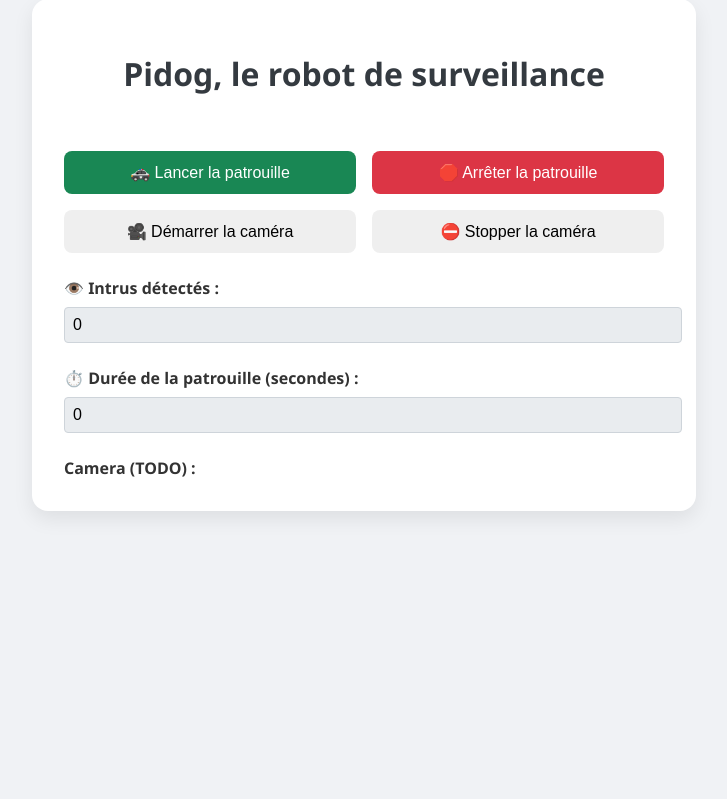
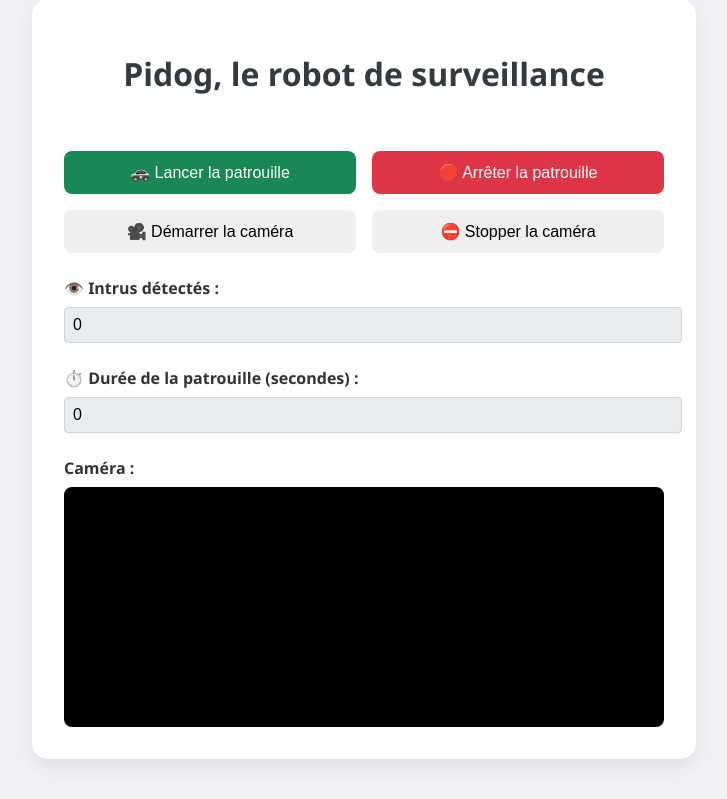
Before and after one commit to Rijenth/pidog_flask, a Flask app: page / in a window 1280 px wide. Shown: the part 41-840 px from the top of the page, without its empty margins (276-1003 px from the left). Before the commit the page ends 556 px from the top, so only its background shows below. Run offline with Flask 3, Linux system fonts and the light colour scheme.

Commit message:
implement-camera

```diff
--- a/templates/index.html
+++ b/templates/index.html
@@ -115,7 +115,13 @@
     </div>
 
     <div class="field-group">
-       <label for="camera">Camera (TODO) :</label>
+      <label for="camera">Caméra :</label>
+      <video
+        id="camera"
+        width="100%"
+        height="240"
+        autoplay playsinline style="border-radius:8px; background:#000;">
+      </video>
     </div>
 
     <div class="info-box" id="infoBox"></div>
@@ -185,33 +191,40 @@
       document.getElementById("intruderCount").value = intruderCount;
     }, 10000);
 
+    let cameraStream = null;
+    const video = document.getElementById('camera');
+
     document.getElementById("cameraBtn").addEventListener("click", async () => {
-      try {
-        const res = await fetch("/send-command", {
-          method: "POST",
-          body: new URLSearchParams({ command: "start-camera" })
-        });
-
-        const text = await res.text();
-        showMessage(text);
-      } catch (err) {
-        showMessage("❌ Erreur lors du démarrage de la caméra.", 5000);
+      if (cameraStream) {
+        showMessage("La caméra est déjà activée.");
+        return;
+      }
+      if (navigator.mediaDevices && navigator.mediaDevices.getUserMedia) {
+        try {
+          cameraStream = await navigator.mediaDevices.getUserMedia({ video: true });
+          video.srcObject = cameraStream;
+          video.play();
+          showMessage("Caméra démarrée !");
+        } catch (err) {
+          showMessage("❌ Impossible d'accéder à la caméra : " + err, 7000);
+        }
+      } else {
+        showMessage("❌ getUserMedia n'est pas supporté sur ce navigateur.", 7000);
       }
     });
 
-    document.getElementById("stopCameraBtn").addEventListener("click", async () => {
-      try {
-        const res = await fetch("/send-command", {
-          method: "POST",
-          body: new URLSearchParams({ command: "stop-camera" })
-        });
-
-        const text = await res.text();
-        showMessage(text);
-      } catch (err) {
-        showMessage("❌ Erreur lors de l'arrêt de la caméra.", 5000);
+    document.getElementById("stopCameraBtn").addEventListener("click", () => {
+      if (cameraStream) {
+        // Arrête tous les tracks vidéo
+        cameraStream.getTracks().forEach(track => track.stop());
+        video.srcObject = null;
+        cameraStream = null;
+        showMessage("Caméra arrêtée.");
+      } else {
+        showMessage("La caméra n'est pas active.");
       }
     });
+
   </script>
 </body>
 </html>
```
